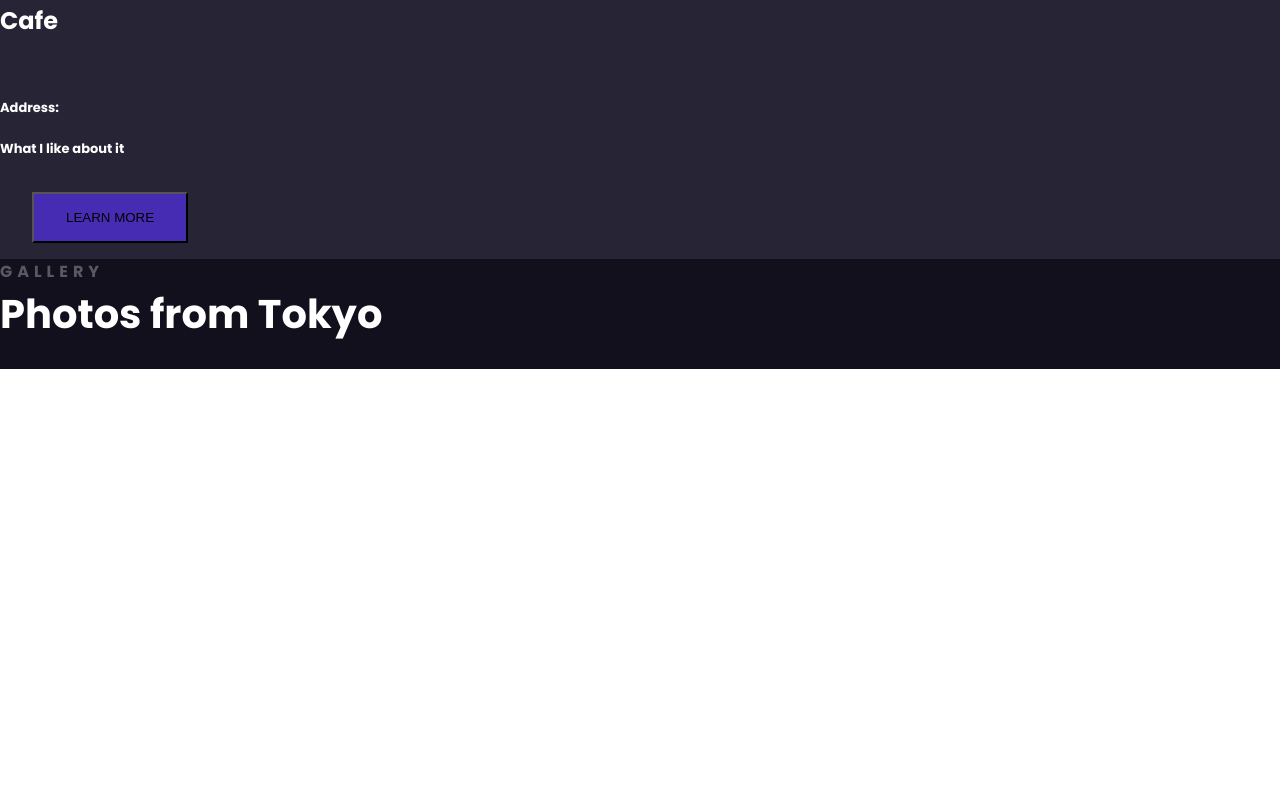
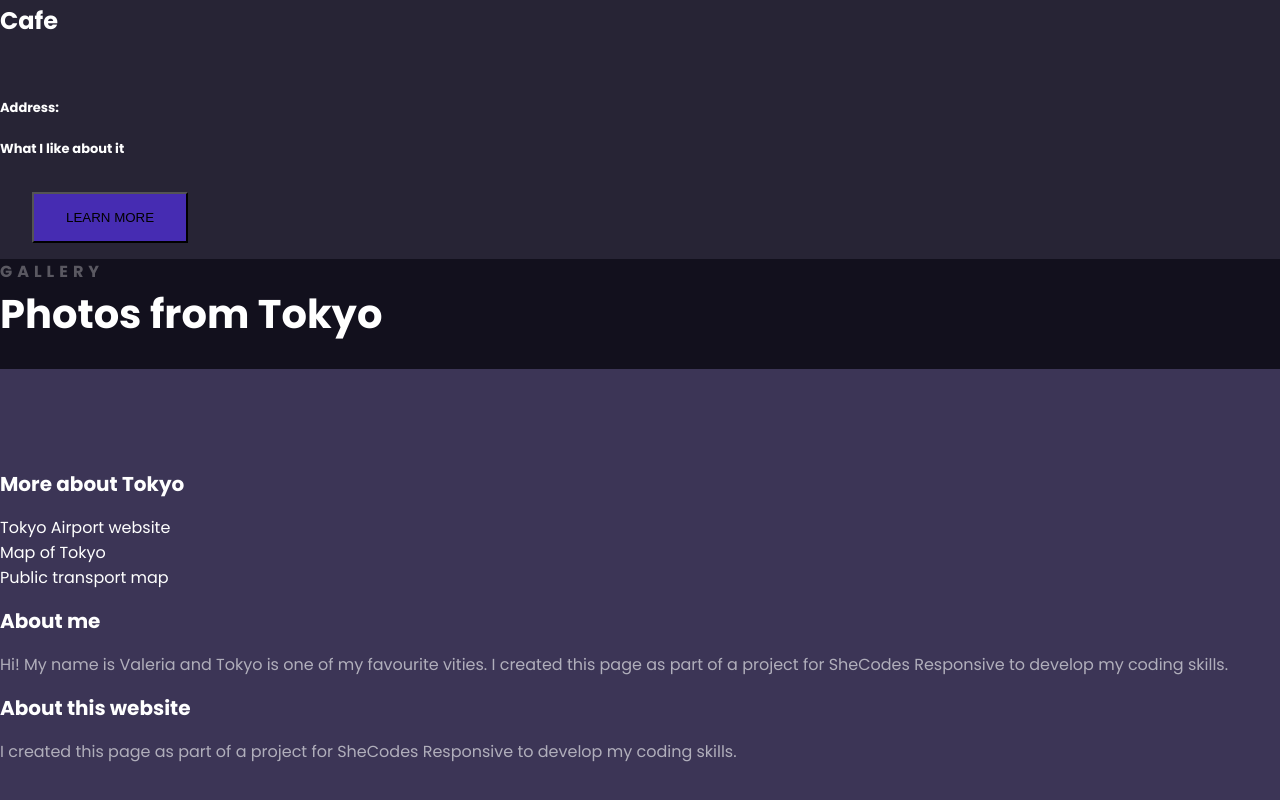
Before and after one commit to valeria-markish/travel-project, a plain HTML site: page index.html in a window 1280 px wide. Shown: the part 2539-3339 px from the top of the page. Drawn offline with Linux system fonts and the light colour scheme.

Commit message:
Modified the footer

```diff
--- a/index.html
+++ b/index.html
@@ -98,9 +98,9 @@
           <div class="footer-1">
             <h8>More about Tokyo</h8>
             <ul>
-              <li>Tokyo Airport website</li>
-              <li>Map of Tokyo</li>
-              <li>Public transport map</li>
+              <li><a>Tokyo Airport website</a></li>
+              <li><a></a>Map of Tokyo</a></li>
+              <li><a></a>Public transport map</a></li>
             </ul>
           </div>
           <div class="footer-2">
--- a/src/index.css
+++ b/src/index.css
@@ -109,6 +109,8 @@ h7 {
 
 footer {
   padding: 100px 0 92px 0;
+  background-color: #272044;
+  opacity: 0.9;
 }
 h8 {
   font-size: 20px;
@@ -123,3 +125,9 @@ footer p {
   line-height: normal;
   opacity: 0.6;
 }
+footer ul {
+  padding: 0;
+}
+footer li {
+  list-style: none;
+}
```
